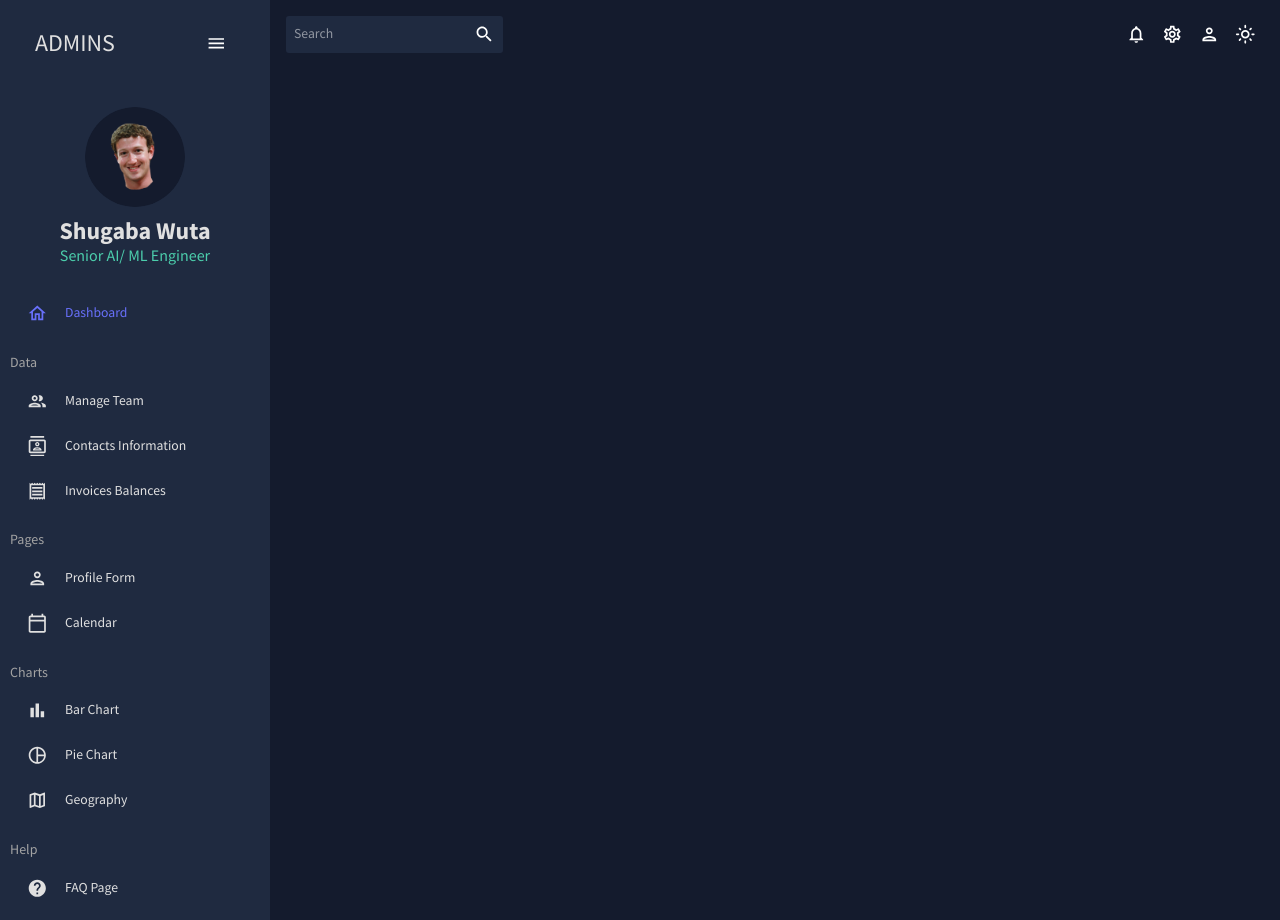
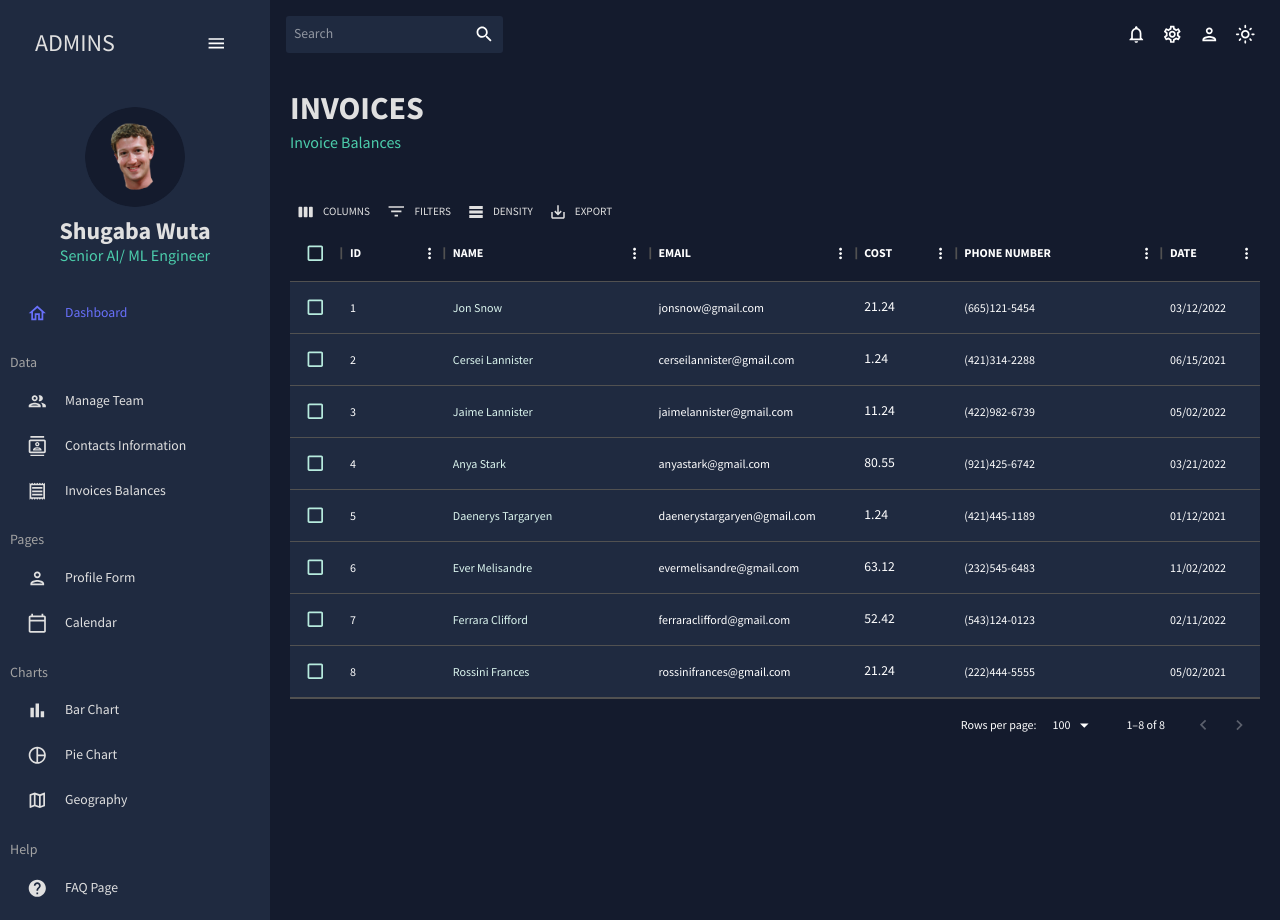
Before and after one commit to Shugaba-Wuta/react-dashboard, a React (Create React App) app: page /invoices in a window 1280 px wide. Built offline with nearby package versions, Linux system fonts and the light colour scheme.

Commit message:
added invoices

```diff
--- a/src/App.js
+++ b/src/App.js
@@ -5,7 +5,7 @@ import { Route, Routes } from "react-router-dom";
 import Sidebar from "./scenes/global/Sidebar";
 import Dashboard from "./scenes/dashboard";
 import Team from "./scenes/team";
-// import Invoices from "./scenes/invoices";
+import Invoices from "./scenes/invoices";
 import Contacts from "./scenes/contacts";
 // import Bar from "./scenes/bar";
 // import Pie from "./scenes/pie";
@@ -33,7 +33,7 @@ function App() {
             <Routes>
               <Route path="/" element={<Dashboard />} />
               <Route path="/team" element={<Team />} />
-              {/* <Route path="/invoices" element={<Invoices />} /> */}
+              <Route path="/invoices" element={<Invoices />} />
               <Route path="/contacts" element={<Contacts />} />
               {/* <Route path="/bar" element={<Bar />} /> */}
               {/* <Route path="/pie" element={<Pie />} /> */}
--- /dev/null
+++ b/src/scenes/invoices/index.jsx
@@ -0,0 +1,78 @@
+import React from "react";
+import { Box, Typography, useTheme } from "@mui/material";
+import { DataGrid, GridToolbar } from "@mui/x-data-grid";
+import { tokens } from "../../theme";
+import { mockDataInvoices } from "../../data/mockData";
+import Header from "../../components/Header";
+
+const Invoices = () => {
+  const theme = useTheme();
+  const colors = tokens(theme.palette.mode);
+  const columns = [
+    { field: "id", headerName: "ID", flex: 0.5 },
+    {
+      field: "name",
+      headerName: "NAME",
+      flex: 1,
+      cellClassName: "name-column--cell",
+    },
+    { field: "email", headerName: "EMAIL", flex: 1 },
+    {
+      field: "cost",
+      headerName: "COST",
+      type: "number",
+      headerAlign: "left",
+      align: "left",
+      renderCell: (data) => {
+        return <Typography>{data.row.cost}</Typography>;
+      },
+    },
+
+    { field: "phone", headerName: "PHONE NUMBER", flex: 1 },
+    { field: "date", headerName: "DATE", type: "string" },
+  ];
+
+  return (
+    <Box m={"20px"}>
+      <Header title="INVOICES" subtitle="Invoice Balances"></Header>
+      <Box
+        mt="40px"
+        sx={{
+          "& .MuiDataGrid-root": {
+            border: "none",
+          },
+
+          "& .MuiDataGrid-columnHeaderTitle": {
+            fontWeight: "bold",
+          },
+          "& .MuiDataGrid-cell": {
+            // color: colors.greenAccent[300],
+          },
+          "& .name-column--cell": {
+            color: colors.greenAccent[100],
+          },
+          "& .MuiDataGrid-virtualScroller": {
+            backgroundColor: colors.primary[400],
+          },
+          "& .MuiDataGrid-footerContainer": {
+            fontWeight: "bold",
+          },
+          "& .MuiDataGrid-toolbarContainer .MuiButton-text": {
+            color: `${colors.gray[100]} !important`,
+          },
+          "& .MuiCheckbox-root": {
+            color: `${colors.greenAccent[200]} !important`,
+          },
+        }}
+      >
+        <DataGrid
+          checkboxSelection
+          rows={mockDataInvoices}
+          columns={columns}
+          slots={{ toolbar: GridToolbar }}
+        ></DataGrid>
+      </Box>
+    </Box>
+  );
+};
+export default Invoices;
```
